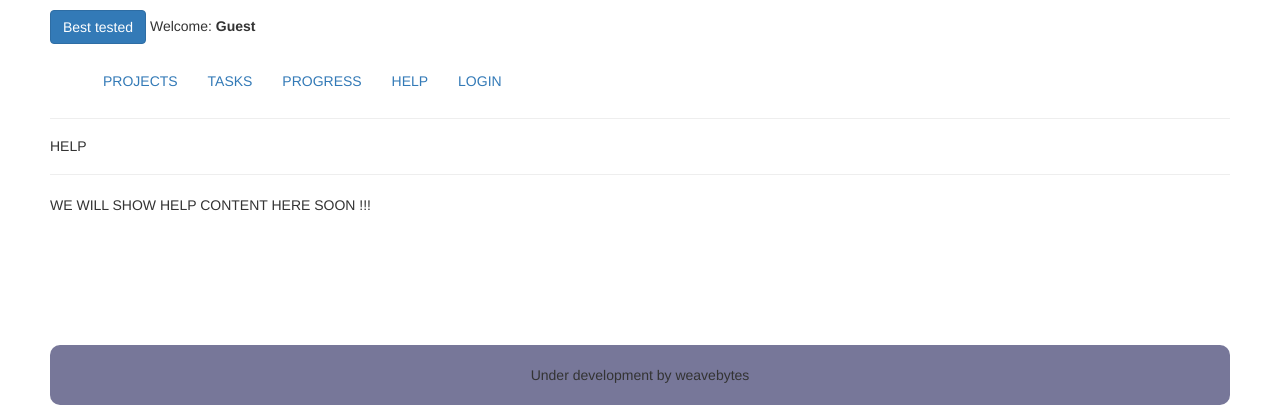
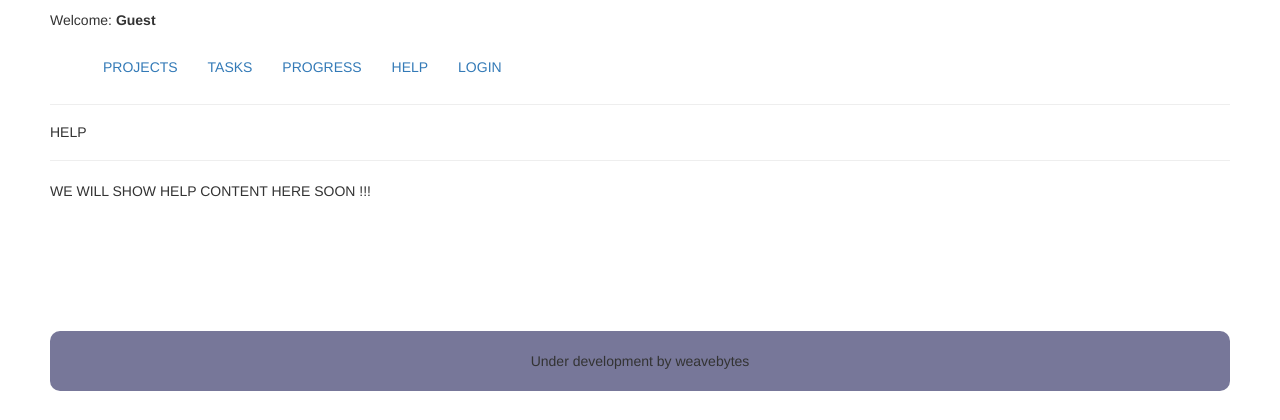
Before and after one commit to stoic1979/djprojman, a Django app: page /help/ in a window 1280 px wide. Shown: the top 420 px of the page. Run offline with Django 3.2, Linux system fonts and the light colour scheme; the visitor is signed in with stand-in values (Sample User, id 1); parts of the project's set-up code (start-up, migrations or seed data) failed here and were passed over; some libraries are stand-ins or nearby versions.

Commit message:
cleaned base template

```diff
--- a/dashboard/templates/base.html
+++ b/dashboard/templates/base.html
@@ -13,7 +13,6 @@
     <body bgcolor="#ccddcc">
         <div id="page-container">
 
-                <a class="btn btn-primary" href="#" data-toggle="modal" data-target="#BestTestedModal">Best tested</a>
             {% if request and not request.user.is_anonymous %}
             Welcome: <b> {{ request.user }}</b> <br>
             {% else %}
```
